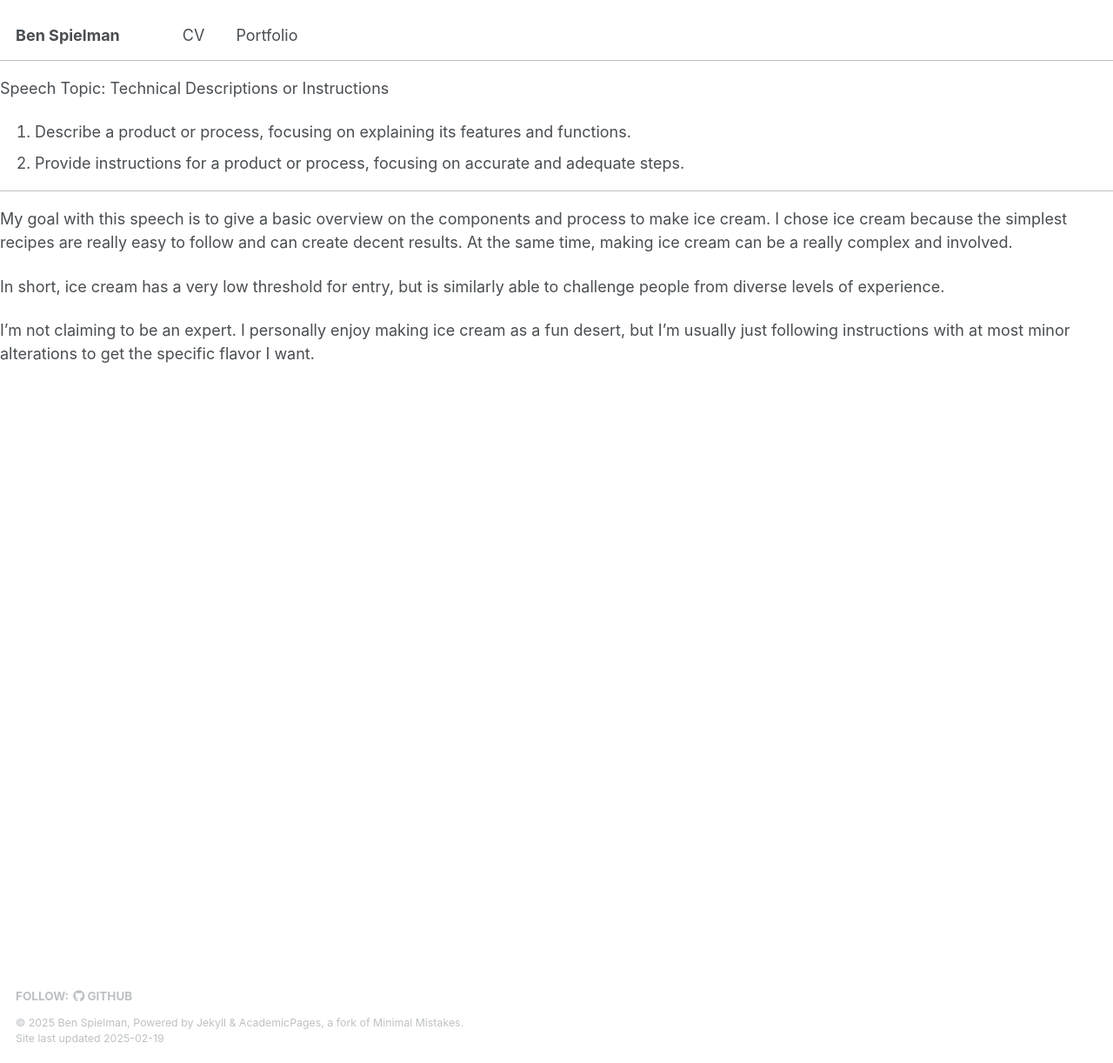
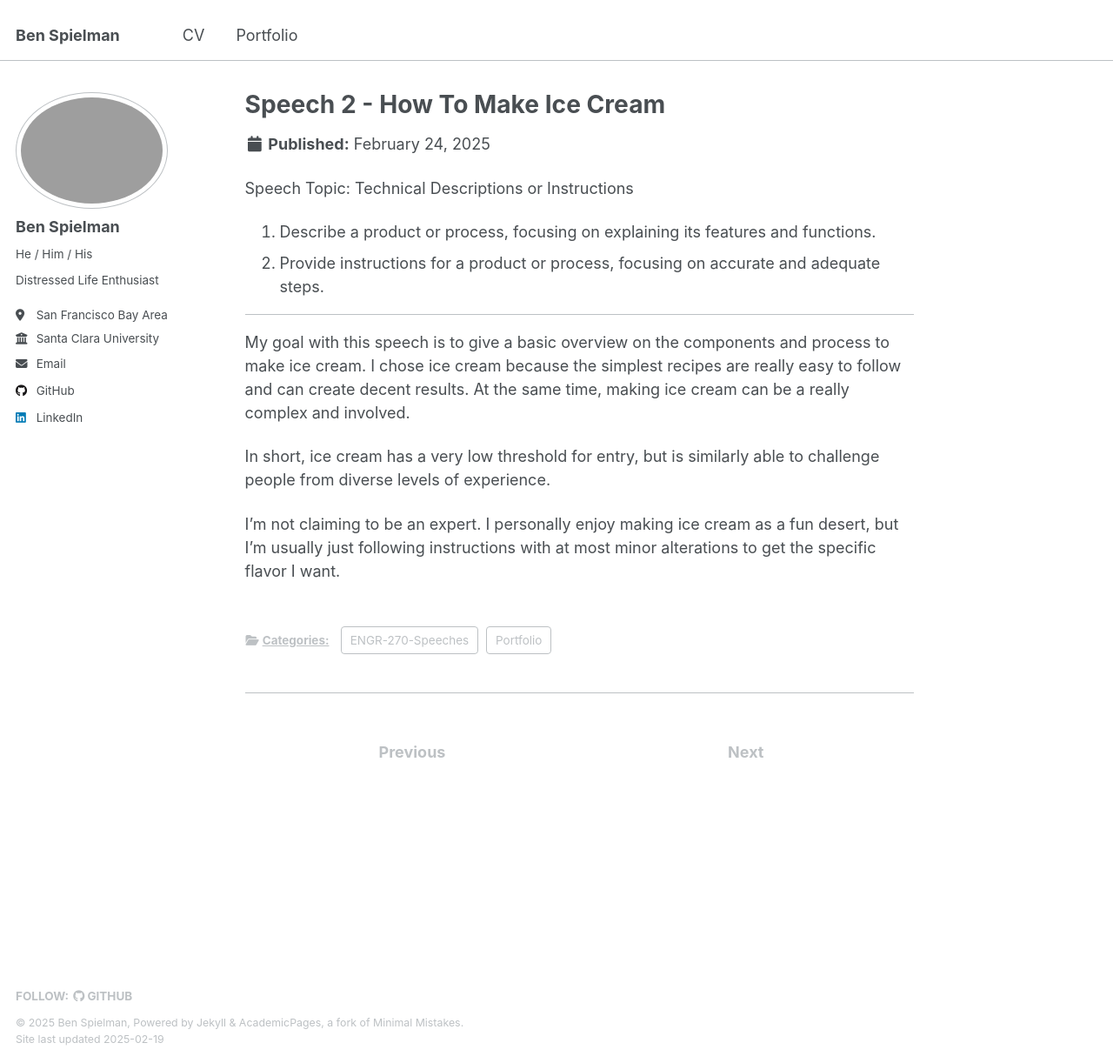
Before and after one commit to pizza496/pizza496.github.io, a Jekyll site: the page built from Portfolio/ENGR-270-Speeches/_posts/2025-02-24-speech2.md, in a window 1280 px wide and 1222 px high. Shown: the whole window at 87% size. Built offline with Jekyll 4.4.1, drawn with Linux system fonts in a browser that asks for light colours; our own code applies the rules of GitHub Pages for plain Markdown files; part of the change alters nothing that is shown.

Commit message:
Update _config.yml

```diff
--- a/_config.yml
+++ b/_config.yml
@@ -229,8 +229,7 @@ defaults:
       author_profile: true
   # Portfolio
   - scope:
-      path: ""
-      type: "portfolio"
+      path: "Portfolio"
     values:
       layout: single
       author_profile: true
```
